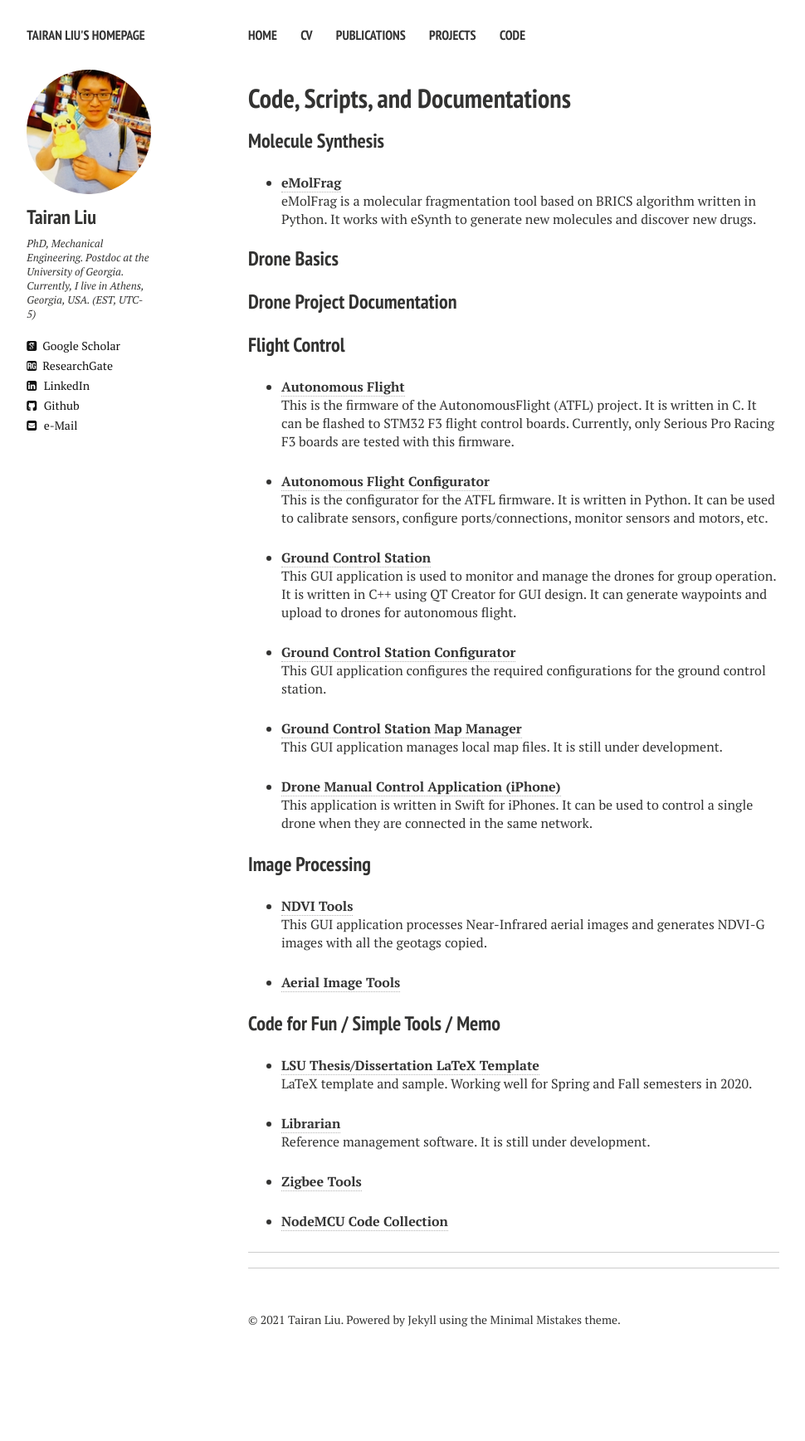
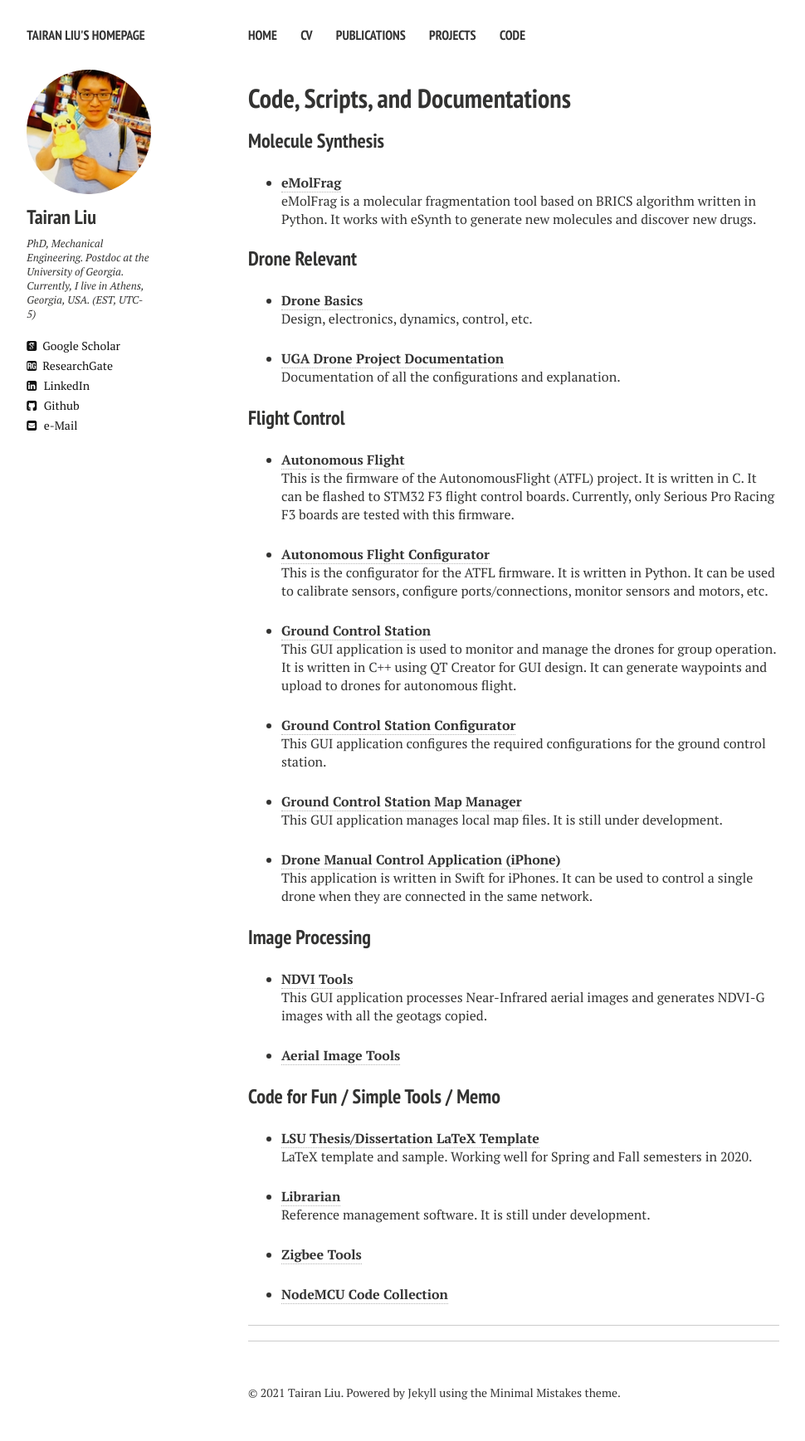
Before and after one commit to liutairan/liutairan.github.io, a Jekyll site: the page built from code.md, in a window 1280 px wide. Shown: the whole page at 83% size, without its empty margins (21-991 px from the left). Built offline with Jekyll 4.4.1, drawn with Linux system fonts in a browser that asks for light colours; nearby versions of some CDN libraries; before the commit the page ends 1649 px from its top, so only the background shows below that.

Commit message:
Update code.md

```diff
--- a/code.md
+++ b/code.md
@@ -14,11 +14,14 @@
 eMolFrag is a molecular fragmentation tool based on BRICS algorithm written in Python.
 It works with eSynth to generate new molecules and discover new drugs.
 
-### Drone Basics
+### Drone Relevant
+
+* [**Drone Basics**](https://github.com/liutairan/)<br>
+Design, electronics, dynamics, control, etc.
 
 
-### Drone Project Documentation
-
+* [**UGA Drone Project Documentation**](https://github.com/liutairan/)<br>
+Documentation of all the configurations and explanation.
 
 ### Flight Control
 
```
